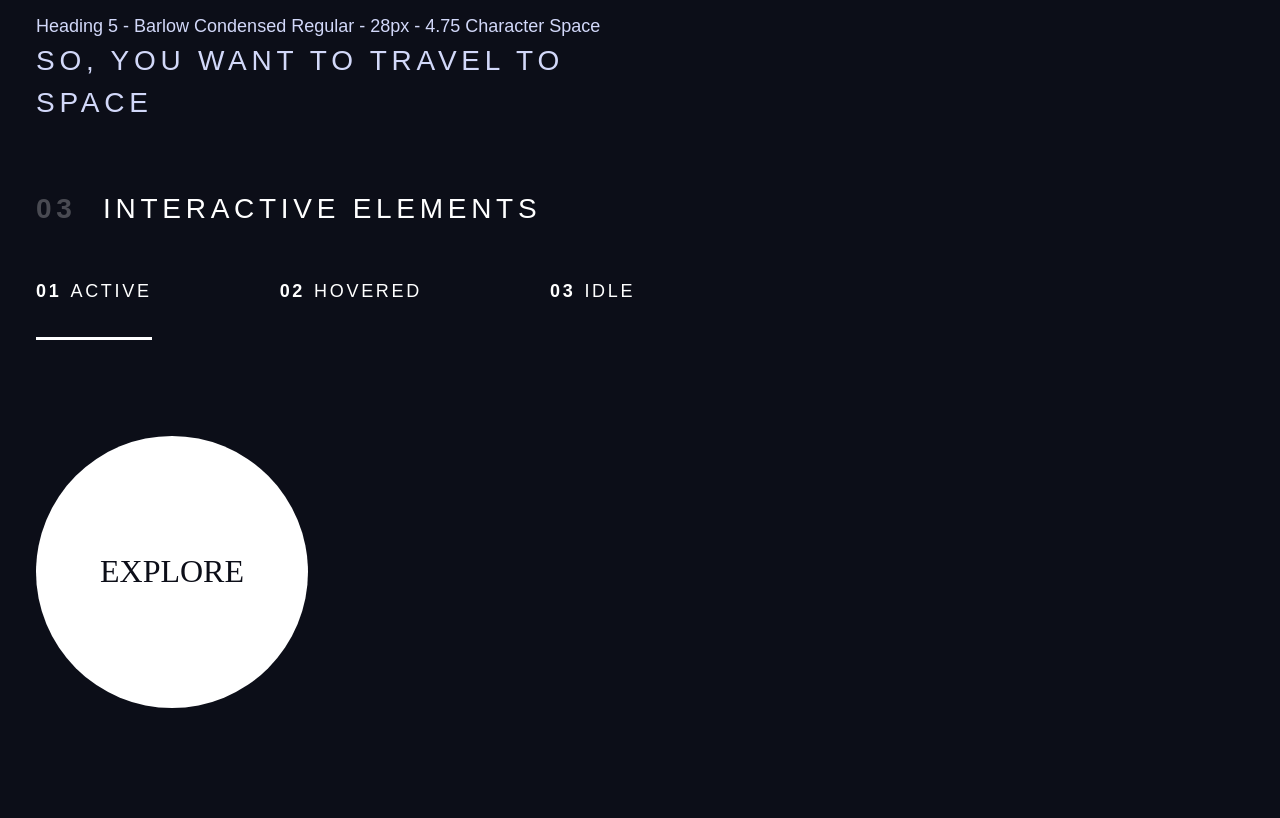
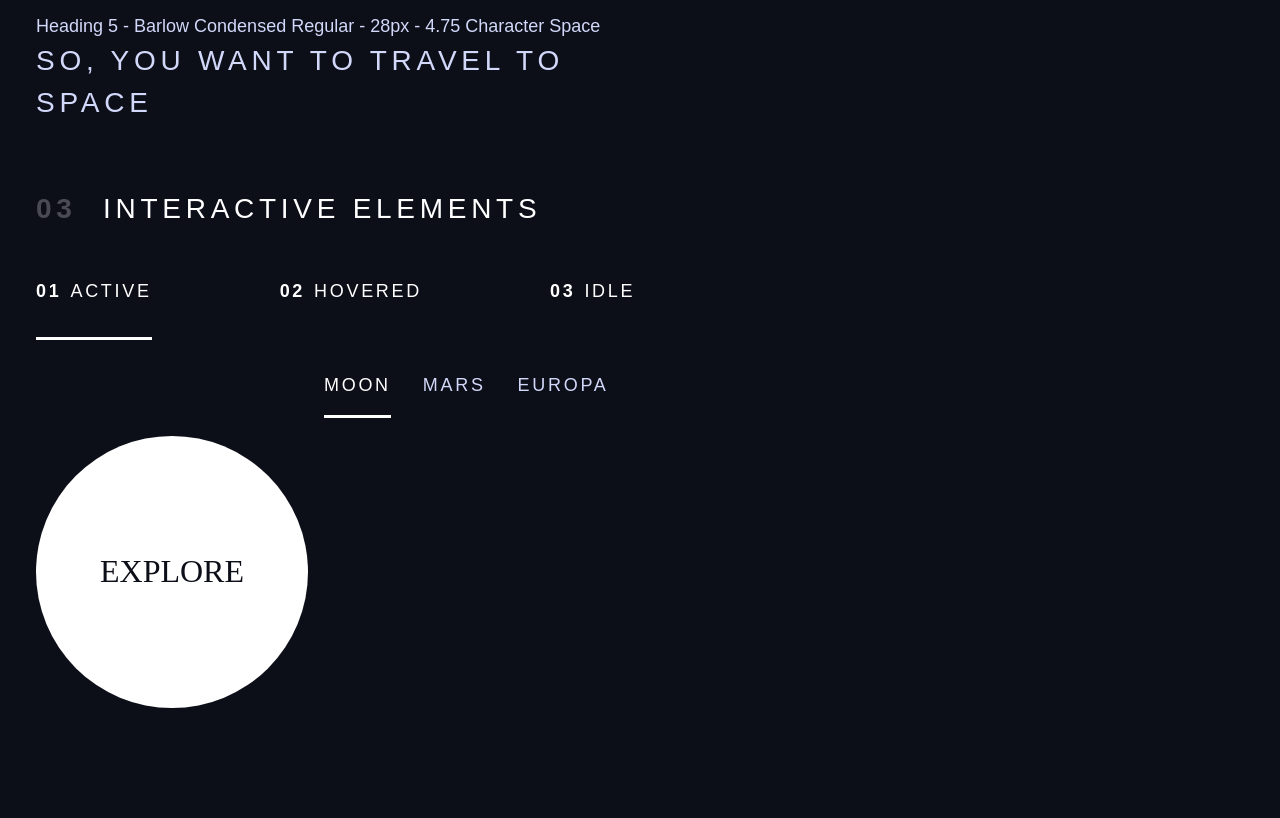
Before and after one commit to En-Er-Elg/spaceTravelWebsite, a plain HTML site: page index.html in a window 1280 px wide. Shown: the part 959-1777 px from the top of the page. Before the commit the page ends 1715 px from the top, so only its background shows below. Drawn offline with Linux system fonts and the light colour scheme.

Commit message:
styling links active, hover lesson #18

```diff
--- a/index.html
+++ b/index.html
@@ -162,7 +162,11 @@
 
 					<div style="margin-bottom: 50vh">
 						<!-- Tabs -->
-
+						<div class="tab-list underline-indicators flex">
+							<button aria-selected="true" class=" uppercase text-accent letter-spacing-2 bg-dark ff-sans-cond">Moon</button>
+							<button aria-selected="false" class="uppercase text-accent letter-spacing-2 bg-dark ff-sans-cond">Mars</button>
+							<button aria-selected="false" class="uppercase text-accent letter-spacing-2 bg-dark ff-sans-cond">Europa</button>
+						</div>
 						<!-- Dots -->
 
 						<!-- Numbers -->
--- a/style.css
+++ b/style.css
@@ -270,12 +270,20 @@ select {
 
 .underline-indicators > * {
 	padding: var(--underline-gap, 1rem) 0;
+	border: 0;
 	border-bottom: 0.2rem solid hsl(var(--clr-white) / 0);
+	cursor: pointer;
 }
 .underline-indicators > *:hover,
 .underline-indicators > *:focus {
 	border-color: hsl(var(--clr-white) / 0.5);
 }
-.underline-indicators > .active {
+.underline-indicators > .active,
+.underline-indicators > [aria-selected='true'] {
+	color: hsl(var(--clr-white) / 1);
 	border-color: hsl(var(--clr-white) / 1);
 }
+
+.tab-list {
+	--gap: 2rem;
+}
```
